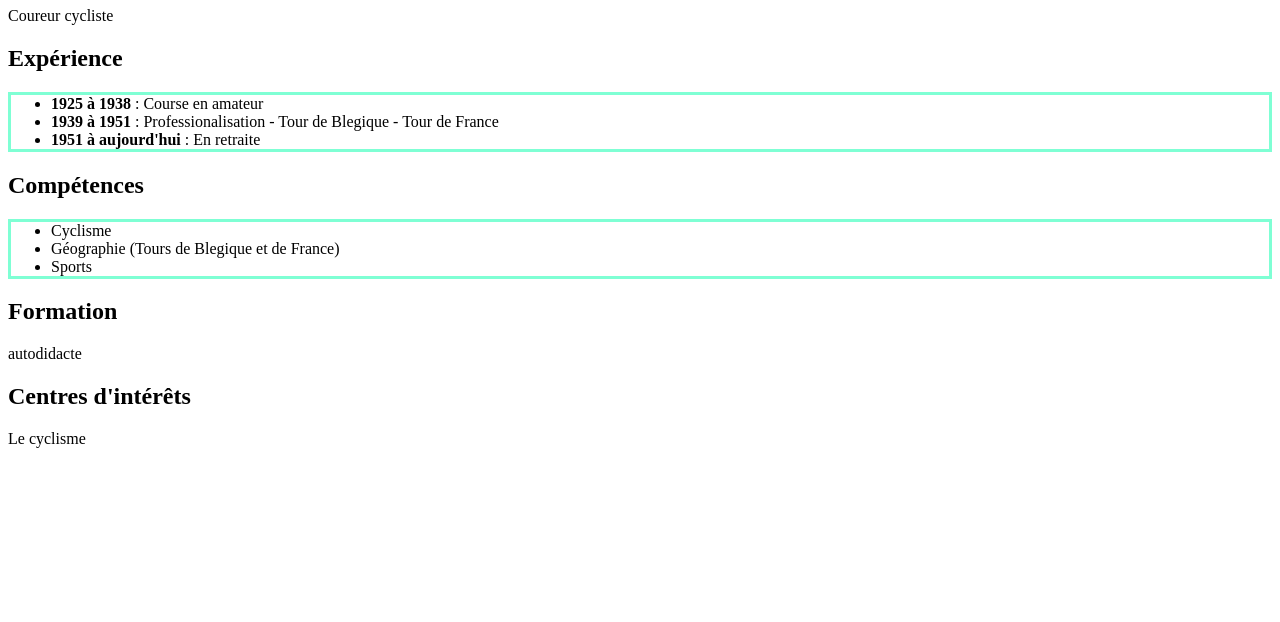
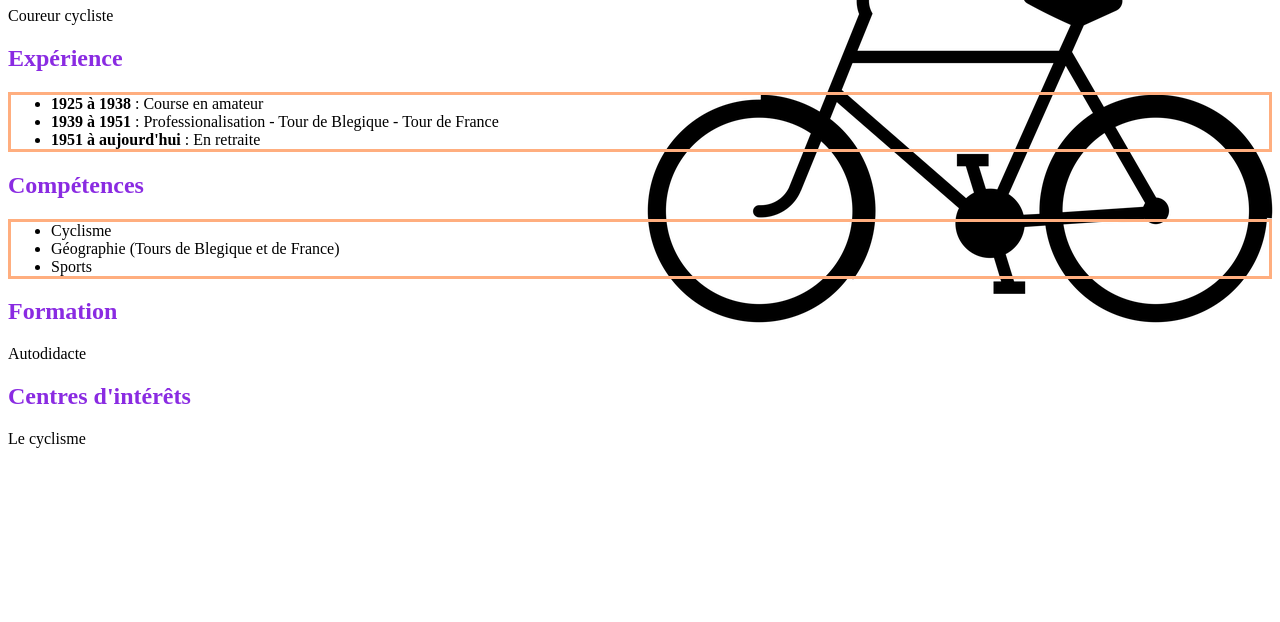
Before and after one commit to pbusch/premierProjet, a plain HTML site: page CV.html in a window 1280 px wide. Shown: the part 178-800 px from the top of the page. Drawn offline with Linux system fonts and the light colour scheme.

Commit message:
Background

```diff
--- a/CV.html
+++ b/CV.html
@@ -37,7 +37,7 @@
 
         <h2>Formation</h2>
 
-        <p>autodidacte</p>
+        <p>Autodidacte</p>
 
         <h2>Centres d'intérêts</h2>
 
--- a/styles.css
+++ b/styles.css
@@ -1,4 +1,4 @@
-h1
+h1, h2
 {
     color: blueviolet;
 }
@@ -6,7 +6,9 @@ h1
 ul
 {
 border-style: solid;
-border-color: aquamarine;
+
+border-color: rgb(255, 174, 127);
+text-align: left;
 }
 
 div
@@ -25,3 +27,12 @@ div
     font-weight: normal;
     font-style: normal;
 }
+
+body
+{
+    background-image: url("velo.png");
+    opacity: 1;
+    background-position: right;
+    background-repeat: no-repeat;
+
+}
```
Also changed, not shown: velo.png (added).
